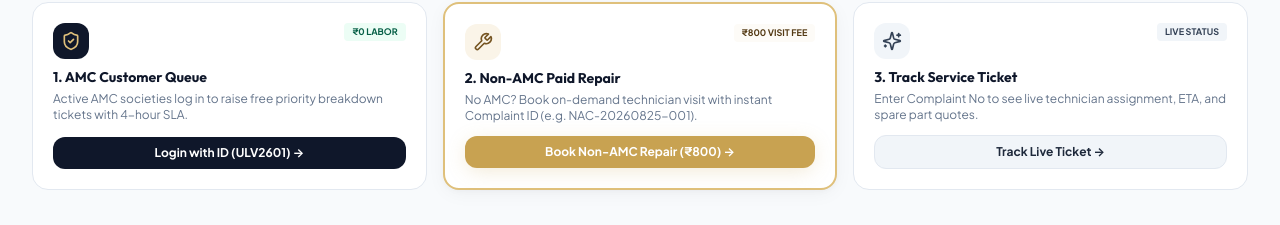
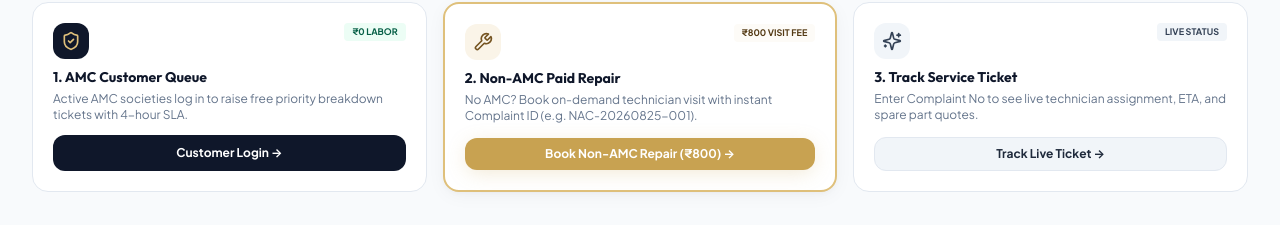
Before and after one commit to guptadipti0123-netizen/raksham-enterprises-web1, a React (Vite) app: page / in a window 1280 px wide. Shown: the part 1931-2156 px from the top of the page. Built offline with nearby package versions, Linux system fonts and the light colour scheme; no server answers; the database is empty.

Commit message:
fix(ui): remove hardcoded test customer ID (ULV2601) from buttons and placeholders

```diff
--- a/src/components/ServiceReportPortal.jsx
+++ b/src/components/ServiceReportPortal.jsx
@@ -77,7 +77,7 @@ export default function ServiceReportPortal({ initialReportNo = '', onClose }) {
               <Search className="w-4 h-4 text-slate-400 absolute left-3.5 top-1/2 -translate-y-1/2" />
               <input
                 type="text"
-                placeholder="Enter Service Report No. (e.g. RE-20826-2) or Customer ID (e.g. ULV2601)"
+                placeholder="Enter Service Report No. (e.g. RE-20826-2) or Customer ID"
                 value={searchQuery}
                 onChange={(e) => setSearchQuery(e.target.value)}
                 className="w-full pl-10 pr-4 py-2.5 rounded-xl bg-obsidian-950 border border-slate-700 text-white text-xs placeholder:text-slate-500 focus:outline-none focus:border-gold-500"
--- a/src/pages/HomePage.jsx
+++ b/src/pages/HomePage.jsx
@@ -358,9 +358,9 @@ export default function HomePage({ onOpenQuote }) {
               </div>
               <Link
                 to="/login"
-                className="w-full py-2 rounded-xl bg-slate-900 hover:bg-slate-800 text-white font-bold text-xs text-center block transition-colors"
+                className="w-full py-2.5 rounded-xl bg-slate-900 hover:bg-slate-800 text-white font-bold text-xs text-center block transition-colors"
               >
-                Login with ID (ULV2601) →
+                Customer Login →
               </Link>
             </div>
 
--- a/src/pages/LoginPage.jsx
+++ b/src/pages/LoginPage.jsx
@@ -262,7 +262,7 @@ export default function LoginPage() {
                   <input
                     type="text"
                     required
-                    placeholder="e.g. 9867890606 or ULV2601"
+                    placeholder="Enter your Mobile Number or Customer ID"
                     value={identifier}
                     onChange={(e) => setIdentifier(e.target.value)}
                     className="w-full pl-10 pr-3 py-2.5 rounded-xl bg-slate-50 border border-slate-300 text-slate-900 text-xs font-semibold placeholder:text-slate-400 focus:outline-none focus:border-gold-500 focus:bg-white"
--- a/src/pages/ServiceIntakePage.jsx
+++ b/src/pages/ServiceIntakePage.jsx
@@ -75,7 +75,7 @@ export default function ServiceIntakePage({ onOpenQuote }) {
                   </li>
                   <li className="flex items-center space-x-2">
                     <CheckCircle2 className="w-3.5 h-3.5 text-gold-400 flex-shrink-0" />
-                    <span>Instant log via Customer Portal (e.g. ULV2601)</span>
+                    <span>Instant priority ticket booking via Customer Portal</span>
                   </li>
                 </ul>
               </div>
--- a/src/pages/ServiceReportPage.jsx
+++ b/src/pages/ServiceReportPage.jsx
@@ -64,7 +64,7 @@ export default function ServiceReportPage() {
               <Search className="w-4 h-4 text-slate-400 absolute left-3.5 top-1/2 -translate-y-1/2" />
               <input
                 type="text"
-                placeholder="Enter Service Report No. (e.g. RE-20826-2) or Customer ID (e.g. ULV2601)"
+                placeholder="Enter Service Report No. (e.g. RE-20826-2) or Customer ID"
                 value={searchQuery}
                 onChange={(e) => setSearchQuery(e.target.value)}
                 className="w-full pl-10 pr-4 py-3 rounded-xl bg-slate-50 border border-slate-300 text-slate-900 text-xs placeholder:text-slate-400 focus:outline-none focus:border-gold-500 focus:bg-white"
```
